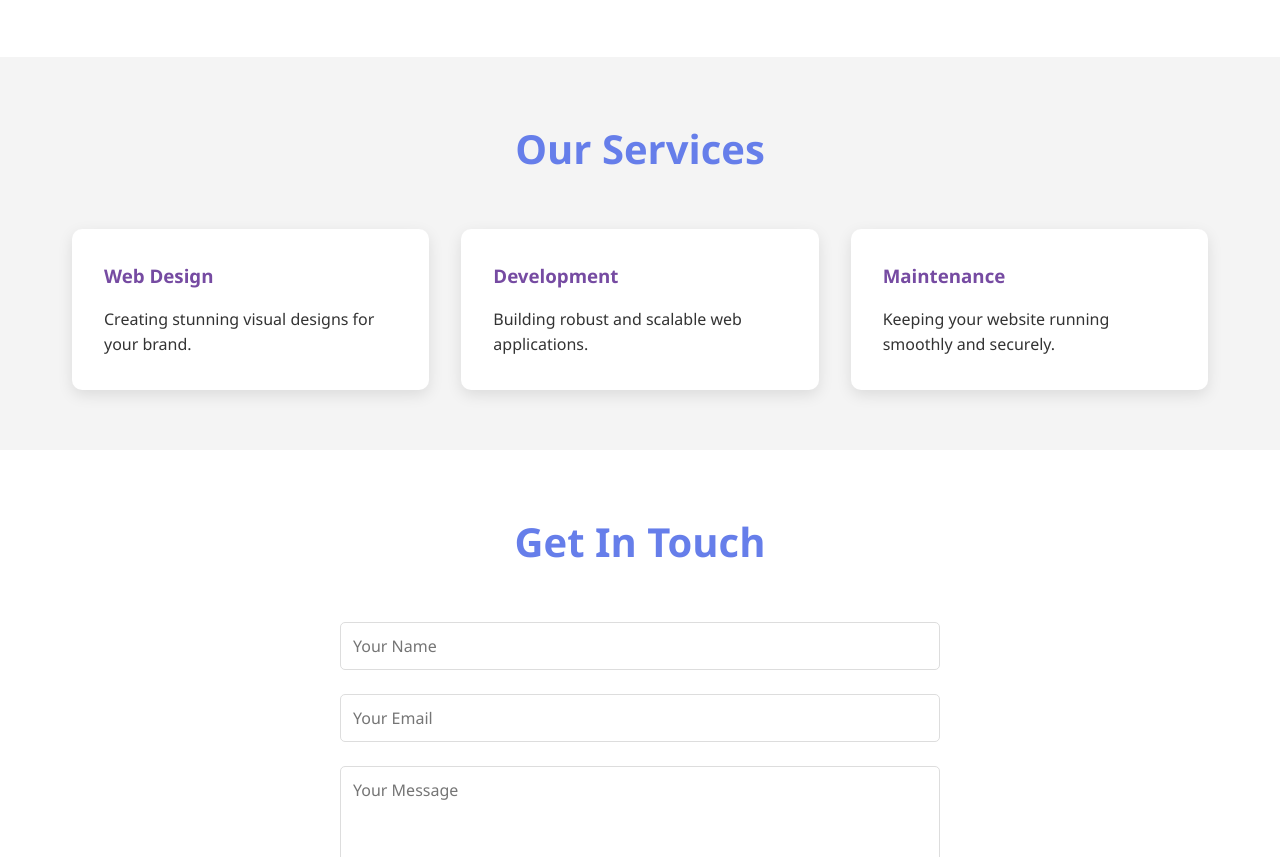
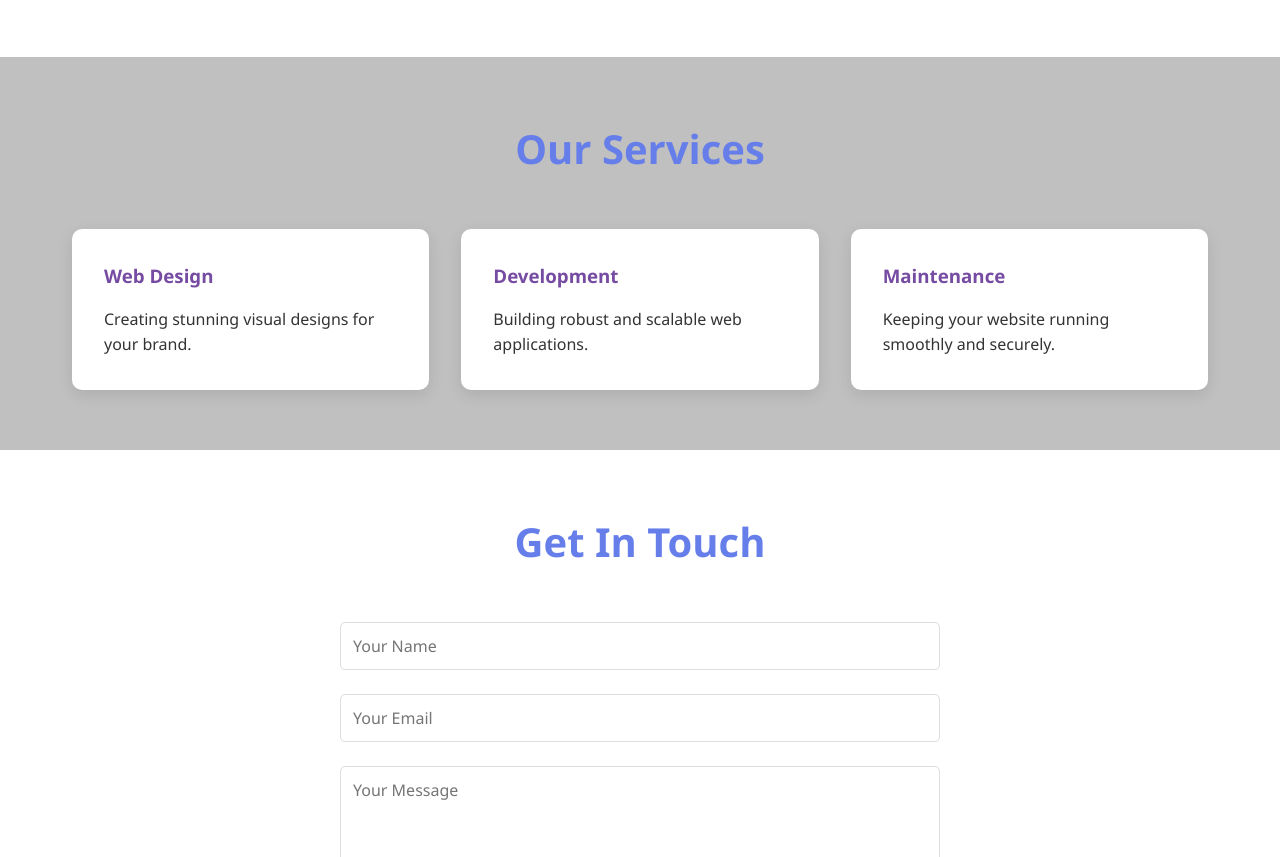
Before and after one commit to zkmailworld-ship-it/khan, a plain HTML site: page index.html in a window 1280 px wide. Shown: the part 1066-1923 px from the top of the page. Drawn offline with Linux system fonts and the light colour scheme.

Commit message:
Change background color to silver (#c0c0c0)

```diff
--- a/style.css
+++ b/style.css
@@ -8,7 +8,7 @@ body {
     font-family: 'Segoe UI', Tahoma, Geneva, Verdana, sans-serif;
     line-height: 1.6;
     color: #333;
-    background-color: #f4f4f4;
+    background-color: #c0c0c0;
 }
 
 header {
@@ -147,7 +147,7 @@ section h2 {
 }
 
 .services {
-    background-color: #f4f4f4;
+    background-color: #c0c0c0;
 }
 
 .services-grid {
```
